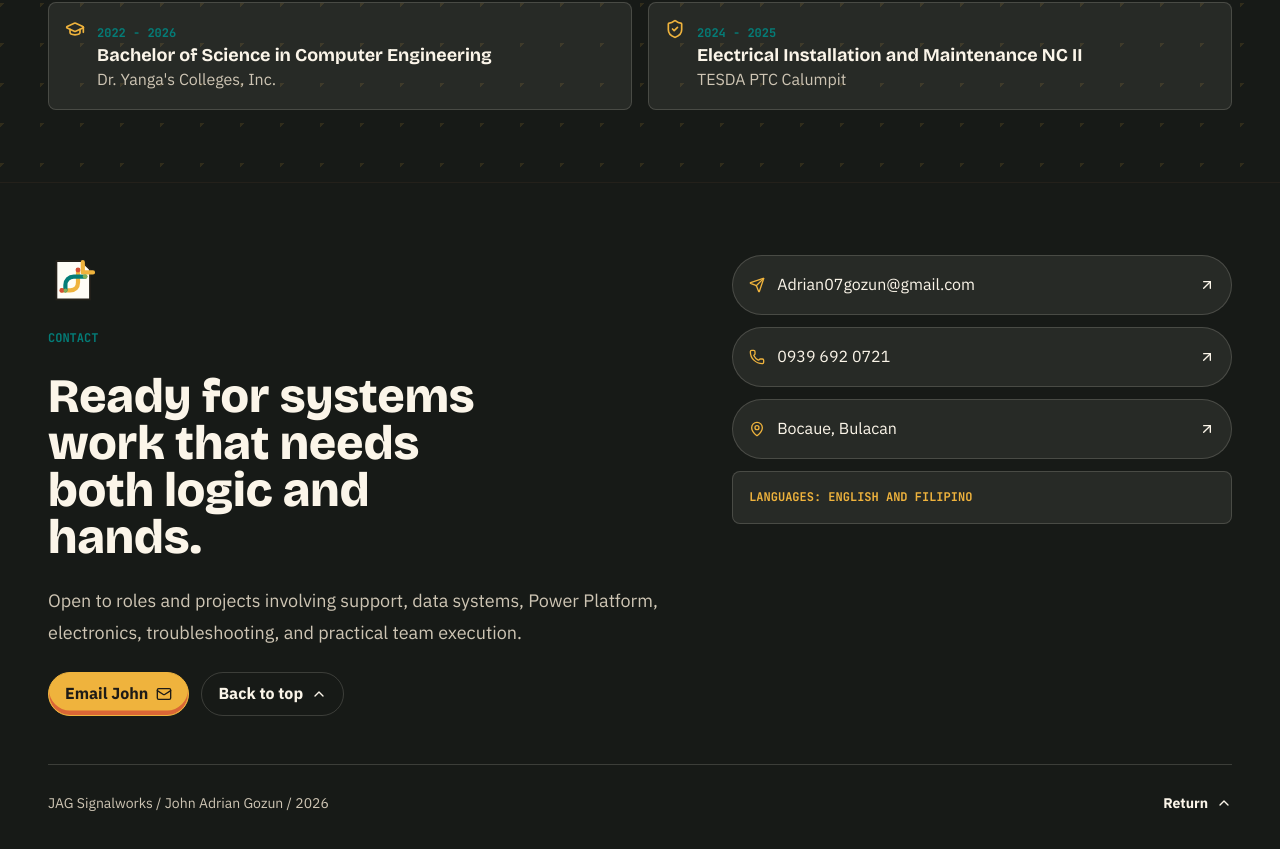
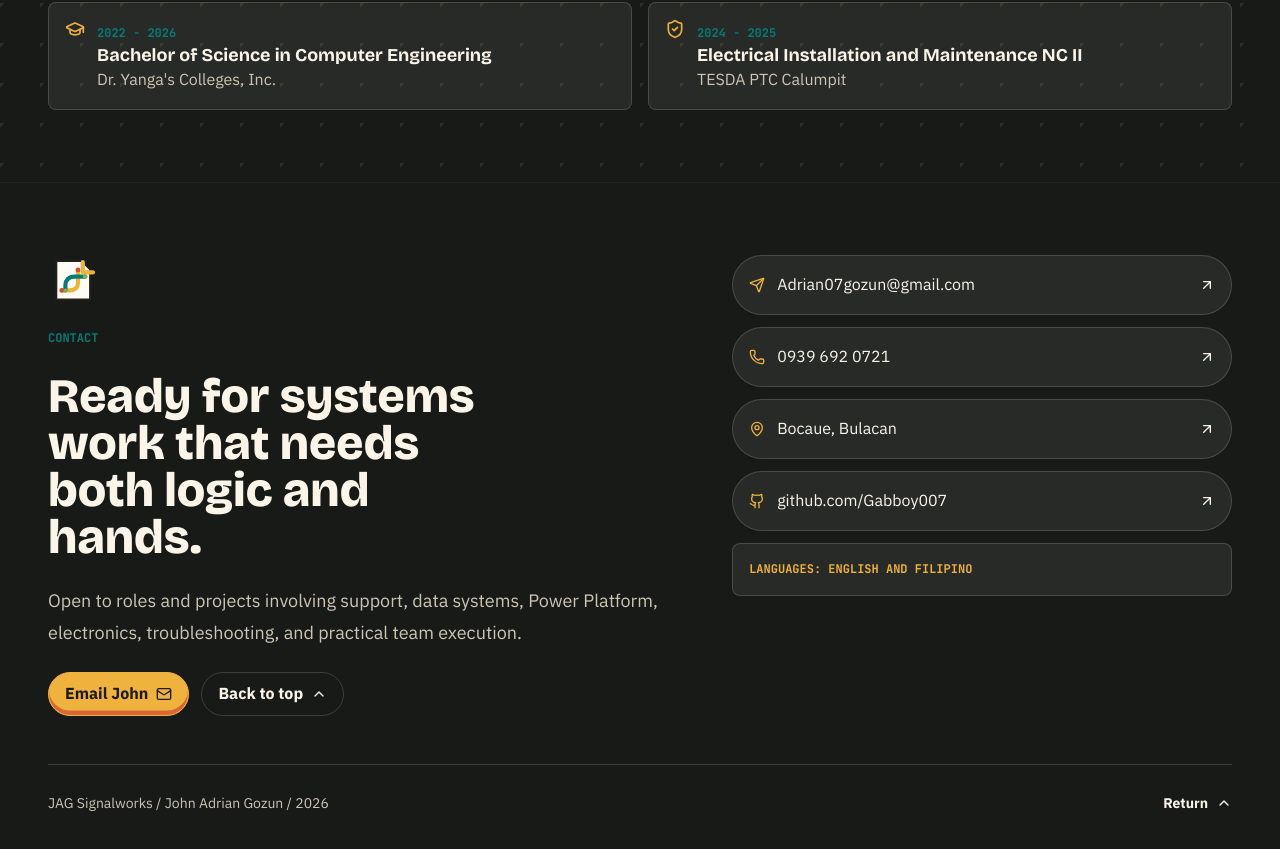
Before and after one commit to Gabboy007/john-adrian-gozun-portfolio, a React (Vite) app: page / in a window 1280 px wide. Shown: the part 5438-6287 px from the top of the page. Built offline with nearby package versions, Linux system fonts and the light colour scheme.

Commit message:
Add GitHub profile to contact links

```diff
--- a/src/data/portfolio.js
+++ b/src/data/portfolio.js
@@ -4,6 +4,7 @@ import {
   Cpu,
   DatabaseZap,
   GraduationCap,
+  Github,
   Hammer,
   MapPin,
   Microchip,
@@ -24,6 +25,7 @@ export const contact = {
   email: 'Adrian07gozun@gmail.com',
   phone: '0939 692 0721',
   location: 'Bocaue, Bulacan',
+  github: 'https://github.com/Gabboy007',
 };
 
 export const navItems = [
@@ -251,4 +253,5 @@ export const contactLinks = [
   { label: contact.email, href: `mailto:${contact.email}`, icon: Send },
   { label: contact.phone, href: 'tel:+639396920721', icon: Phone },
   { label: contact.location, href: '#home', icon: MapPin },
+  { label: 'github.com/Gabboy007', href: contact.github, icon: Github },
 ];
```
